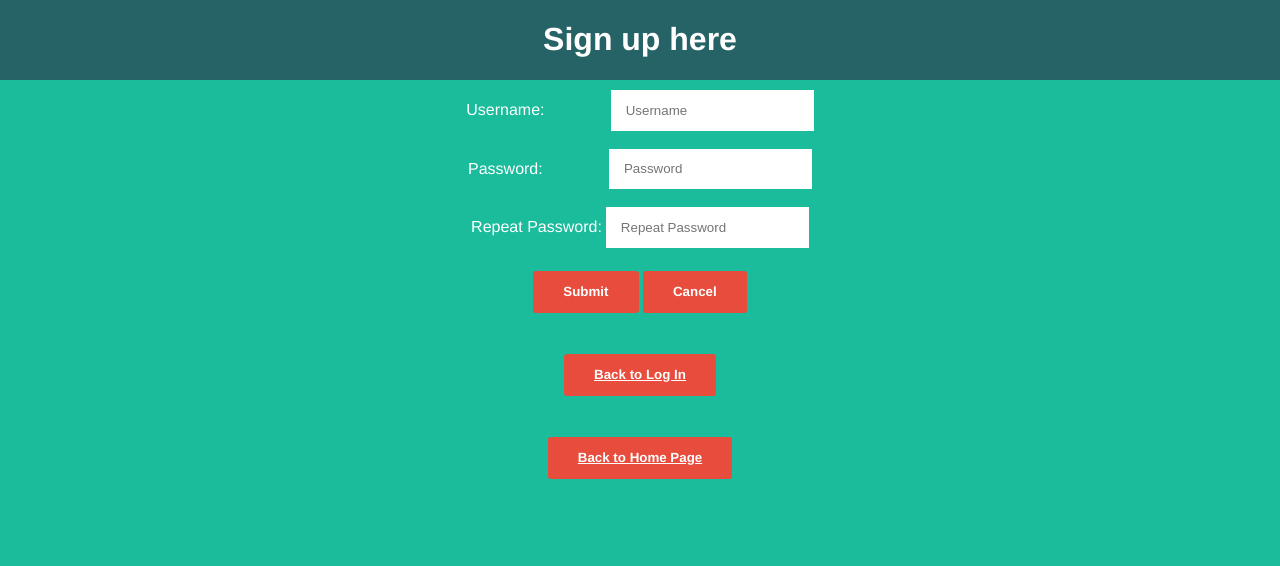
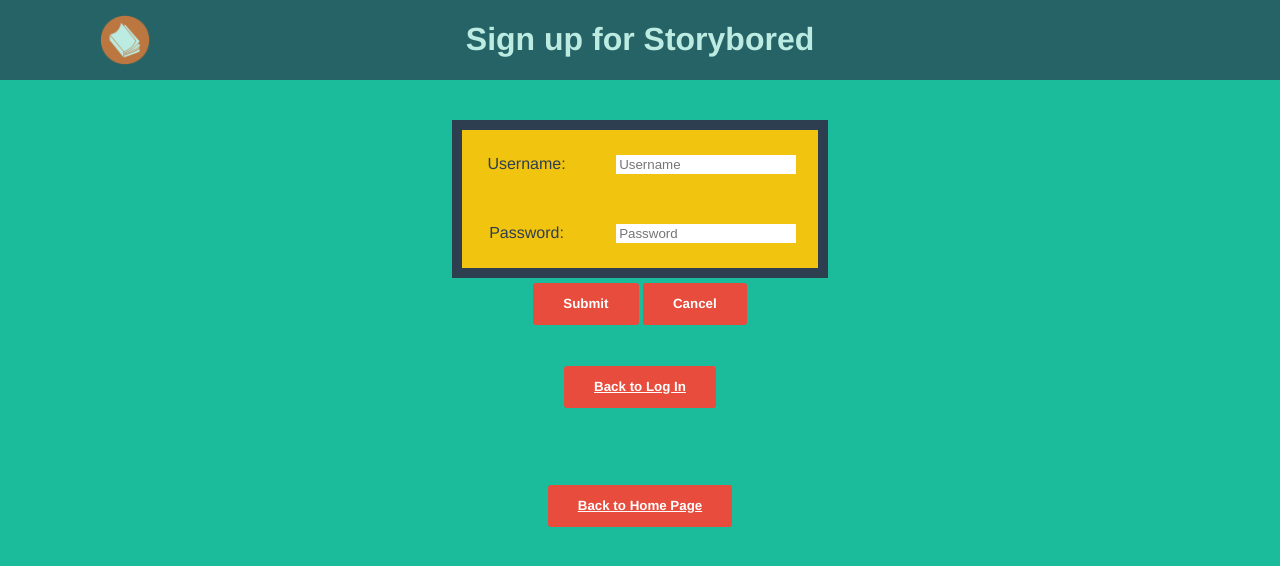
Before and after one commit to y4smeen/Storybored, a Flask app: page /signup/ in a window 1280 px wide. Shown: the top 566 px of the page. Run offline with Flask 2, Linux system fonts and the light colour scheme.

Commit message:
made signup pretty like login

```diff
--- a/templates/signup.html
+++ b/templates/signup.html
@@ -8,25 +8,28 @@ Sign Up
 
 {% block contents %}
 
-<div class="header"></div>
-<div class="headtext">
-  <h1 class="headtext">Sign up here</h1>
-</div>
+<div class="loginheader">
+<img id="logo" class="smalllogo" src="{{ url_for('static', filename='ebook_circle.png') }}" alt="storyboredlogo" height="50"><h1>Sign up for Storybored</h1></div>
 
-<br><br><br><br><br>
+<div class="loginbody">
 <form method="POST">
-  Username: &nbsp;&nbsp;&nbsp;&nbsp;&nbsp;&nbsp;&nbsp;&nbsp;&nbsp;&nbsp;&nbsp;&nbsp;&nbsp <input type="text" name="user" placeholder="Username">
-  <br><br>
-  Password: &nbsp;&nbsp;&nbsp;&nbsp;&nbsp;&nbsp;&nbsp;&nbsp;&nbsp;&nbsp;&nbsp;&nbsp;&nbsp <input type="password" name="pass" placeholder="Password">
-  <br><br>
-  Repeat Password: <input type="password" name="check" placeholder="Repeat Password">
-  <br><br>
+<table align="center" cellpadding="25" class="loginborder" bgcolor="#f1c40f">
+<tr>
+  <td><label style="display:block" for="username"><p>Username:</p></label></td>
+  <td><input type="text" name="user" placeholder="Username"></td>
+</tr>
+  <tr>
+   <td><label style="display:block" for="password"><p>Password:</p></label></td>
+   <td><input type="password" name="password" placeholder="Password"/></td>
+</tr>
+</table>
   <input type="submit" name="submit" value="Submit" class="btn">
   <input type="submit" name="submit" value="Cancel" class="btn">
 </form>
 <br>
 <button class="btn"><a href="/login">Back to Log In</a></button>
 <br><br>
+<br><br>
 <button class="btn"><a href="/home">Back to Home Page</a></button>
-
+</div>
 {% endblock %}
```
